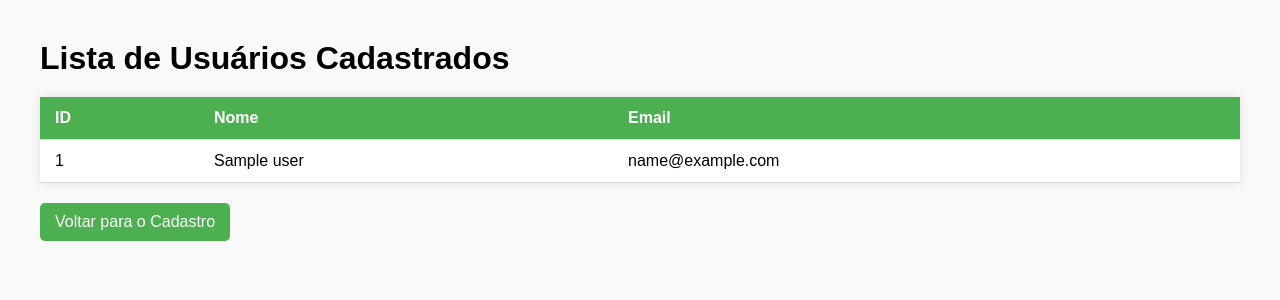
After one commit to Jhonatabz/cadastro-usuarios, a FastAPI app: template app/templates/usuarios.html in a window 1280 px wide. The commit adds this page. Shown: the top 300 px of the page. Run offline with FastAPI, Linux system fonts and the light colour scheme; the template is opened without the code that fills it: most values are stand-ins (such as "Sample title", 1, 10 or a date in 2020).

Commit message:
implementado lista de usuários

```diff
--- a/app/models/user.py
+++ b/app/models/user.py
@@ -13,5 +13,5 @@ class UserPublic(BaseModel):
 class UserDB(User):
     id: int
 
-class UserList(UserDB):
-    users: list[UserDB]
+class UserList(BaseModel):
+    users: list[UserPublic]
--- a/app/routes/user.py
+++ b/app/routes/user.py
@@ -1,7 +1,7 @@
 from fastapi import APIRouter, Request, Form
 from fastapi.responses import HTMLResponse
 from fastapi.templating import Jinja2Templates
-from models.user import User, UserPublic, UserDB
+from models.user import User, UserPublic, UserDB, UserList
 from db.database import database
 
 templates = Jinja2Templates(directory='templates')
@@ -25,3 +25,7 @@ async def create_user(
     )
     database.append(user_with_id)
     return user_with_id
+
+@router.get('/usuarios', response_model=UserList)
+async def read_user(request: Request):
+    return templates.TemplateResponse("usuarios.html", {"request": request, "users": database})
--- /dev/null
+++ b/app/templates/usuarios.html
@@ -0,0 +1,83 @@
+<!DOCTYPE html>
+<html lang="pt-BR">
+<head>
+    <meta charset="UTF-8">
+    <meta name="viewport" content="width=device-width, initial-scale=1.0">
+    <title>Usuários Cadastrados</title>
+    <style>
+        body {
+            font-family: Arial, sans-serif;
+            margin: 40px;
+            background-color: #f9f9f9;
+        }
+
+        table {
+            width: 100%;
+            border-collapse: collapse;
+            background-color: white;
+            box-shadow: 0 0 10px rgba(0, 0, 0, 0.1);
+        }
+
+        th, td {
+            padding: 12px 15px;
+            text-align: left;
+            border-bottom: 1px solid #ddd;
+        }
+
+        th {
+            background-color: #4CAF50;
+            color: white;
+        }
+
+        tr:hover {
+            background-color: #f1f1f1;
+        }
+
+        h1 {
+            margin-bottom: 20px;
+        }
+
+        a {
+            display: inline-block;
+            margin-top: 20px;
+            text-decoration: none;
+            background-color: #4CAF50;
+            color: white;
+            padding: 10px 15px;
+            border-radius: 5px;
+        }
+
+        a:hover {
+            background-color: #45a049;
+        }
+    </style>
+</head>
+<body>
+    <h1>Lista de Usuários Cadastrados</h1>
+
+    {% if users %}
+        <table>
+            <thead>
+                <tr>
+                    <th>ID</th>
+                    <th>Nome</th>
+                    <th>Email</th>
+                </tr>
+            </thead>
+            <tbody>
+                {% for user in users %}
+                <tr>
+                    <td>{{ user.id }}</td>
+                    <td>{{ user.nome }}</td>
+                    <td>{{ user.email }}</td>
+                </tr>
+                {% endfor %}
+            </tbody>
+        </table>
+    {% else %}
+        <p>Nenhum usuário cadastrado ainda.</p>
+    {% endif %}
+
+    <a href="/">Voltar para o Cadastro</a>
+</body>
+</html>
```
Also changed, not shown: app/templates/cadastro.html (+77 -7 lines).
